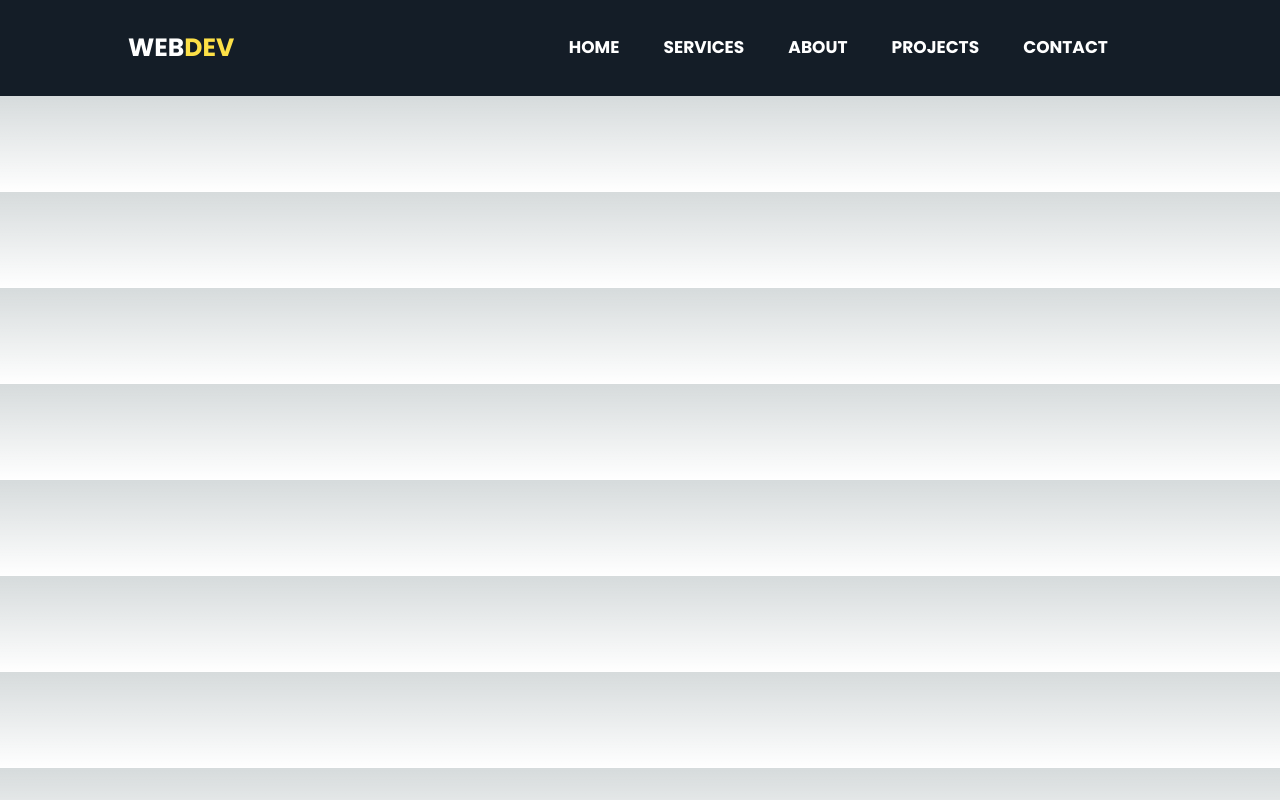
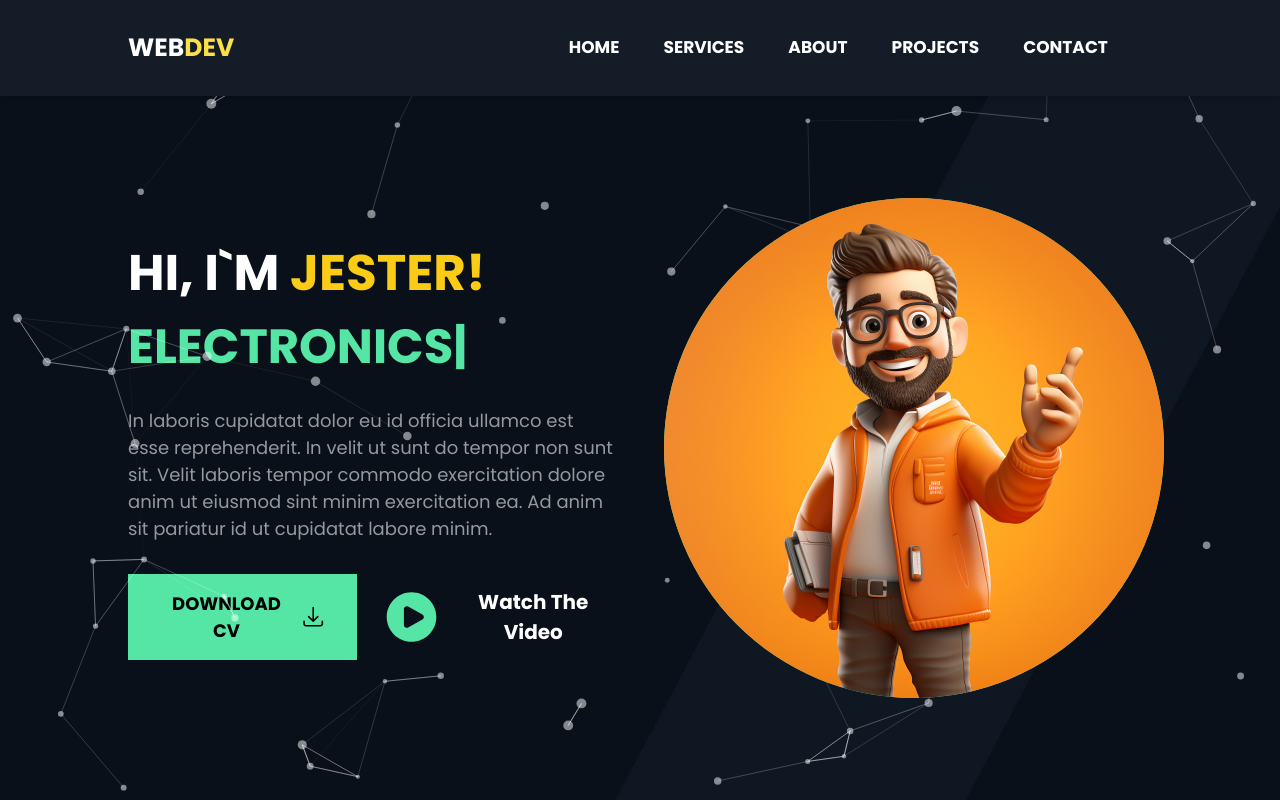
Before and after one commit to Photons3/lumine-portfolio, a Next.js app: page / in a window 1280 px wide. Built offline with nearby package versions, Linux system fonts and the light colour scheme.

Commit message:
Homepage Done

```diff
--- a/package.json
+++ b/package.json
@@ -12,7 +12,11 @@
     "@heroicons/react": "^2.1.1",
     "next": "14.0.4",
     "react": "^18",
-    "react-dom": "^18"
+    "react-dom": "^18",
+    "react-tsparticles": "^2.12.2",
+    "react-type-animation": "^3.2.0",
+    "tsparticles-engine": "^2.12.0",
+    "tsparticles-slim": "^2.12.0"
   },
   "devDependencies": {
     "@types/node": "^20",
--- a/src/components/Hero.tsx
+++ b/src/components/Hero.tsx
@@ -0,0 +1,50 @@
+import React from "react";
+import Particle from "./Particle";
+import TextEffect from "./TextEffect";
+import Image from "next/image";
+import { ArrowDownTrayIcon, PlayCircleIcon } from "@heroicons/react/24/solid";
+
+const Hero = () => {
+  return (
+    <div className="h-[88vh] bg-[url('/images/banner.jpg')] bg-cover bg-center">
+      <Particle />
+      <div className="w-[80%] grid-cols-1 mx-auto grid lg:grid-cols-2 gap-[3rem] h-[100%] items-center">
+        <div>
+          <h1 className="text-[35px] md:text-[50px] text-white font-bold">
+            HI, I`M <span className="text-yellow-400">JESTER!</span>
+          </h1>
+          <TextEffect />
+          <p className="mt-[1.5rem] text-[18px] text-[#ffffff92]">
+            In laboris cupidatat dolor eu id officia ullamco est esse
+            reprehenderit. In velit ut sunt do tempor non sunt sit. Velit
+            laboris tempor commodo exercitation dolore anim ut eiusmod sint
+            minim exercitation ea. Ad anim sit pariatur id ut cupidatat labore
+            minim.
+          </p>
+          <div className="mt-[2rem] flex-col space-y-6 sm:space-y-0 sm:flex sm:flex-row items-center sm:space-x-6">
+            <button className="px-[2rem] hover:bg-yellow-400 transition-all duration-200 py-[1rem] text-[18px] font-bold uppercase bg-[#55e6a5] text-black flex items-center space-x-2">
+              <p>Download CV</p>
+              <ArrowDownTrayIcon className="w-[1.6rem] h-[1.7rem] text-black" />
+            </button>
+            <button className="flex items-center space-x-2">
+              <PlayCircleIcon className="w-[4rem] h-[4rem] hover:text-yellow-400 transition-all duration-200 text-[#55e6a5]" />
+              <p className="text-[20px] font-semibold text-white">
+                Watch The Video
+              </p>
+            </button>
+          </div>
+        </div>
+        <div className="w-[500px] hidden bg-[#55e6a5] relative lg:flex items-center rounded-full h-[500px]">
+          <Image
+            src="/images/u1.jpg"
+            alt="user"
+            layout="fill"
+            className="object-cover rounded-full"
+          />
+        </div>
+      </div>
+    </div>
+  );
+};
+
+export default Hero;
--- a/src/components/MobileNav.tsx
+++ b/src/components/MobileNav.tsx
@@ -9,7 +9,7 @@
   const navAnimation = nav ? "translate-x-0" : "translate-x-[-100%]";
   return (
     <div
-      className={`fixed ${navAnimation} transform transition-all duration-300 top-0 left-0 right-0 bottom-0 z-[10000] bg-[#09101a]`}
+      className={`fixed ${navAnimation} transform transition-all duration-300 top-0 left-0 right-0 bottom-0 z-[100000] bg-[#09101a]`}
     >
       <div className="w-[100vw] h-[100vh] flex flex-col items-center justify-center">
         <div className="nav-link-mobile">HOME</div>
@@ -19,7 +19,7 @@
         <div className="nav-link-mobile">BLOG</div>
         <div className="nav-link-mobile">CONTACT</div>
       </div>
-      <div onClick={closeNav} className="absolute cursor-pointer top-[2rem] right-[2rem] w-[2rem] h-[2rem] text-yellow-400">
+      <div onClick={closeNav} className="absolute z-[10000000] cursor-pointer top-[2rem] right-[2rem] w-[2rem] h-[2rem] text-yellow-400">
         <XMarkIcon />
       </div>
     </div>
--- a/src/components/Nav.tsx
+++ b/src/components/Nav.tsx
@@ -7,7 +7,7 @@
 
 const Nav = ({ openNav }: Props) => {
   return (
-    <div className="w-[100%] top-0 h-[12vh] bg-[#141d27] shadow-md">
+    <div className="w-[100%] sticky z-[10000] top-0 h-[12vh] bg-[#141d27] shadow-md">
       <div className="flex items-center justify-between w-[80%] mx-auto h-[100%]">
         <h1 className="flex-[0.6] cursor-pointer text-[25px] text-white font-bold">
           WEB
--- /dev/null
+++ b/src/components/Particle.tsx
@@ -0,0 +1,105 @@
+import { useCallback } from "react";
+import type { Container, Engine } from "tsparticles-engine";
+import Particles from "react-tsparticles";
+//import { loadFull } from "tsparticles"; // if you are going to use `loadFull`, install the "tsparticles" package too.
+import { loadSlim } from "tsparticles-slim"; // if you are going to use `loadSlim`, install the "tsparticles-slim" package too.
+
+const Particle = () => {
+  const particlesInit = useCallback(async (engine: Engine) => {
+    console.log(engine);
+
+    // you can initialize the tsParticles instance (engine) here, adding custom shapes or presets
+    // this loads the tsparticles package bundle, it's the easiest method for getting everything ready
+    // starting from v2 you can add only the features you need reducing the bundle size
+    //await loadFull(engine);
+    await loadSlim(engine);
+  }, []);
+
+  const particlesLoaded = useCallback(
+    async (container: Container | undefined) => {
+      await console.log(container);
+    },
+    []
+  );
+
+  return (
+    <div>
+      <Particles
+        id="tsparticles"
+        init={particlesInit}
+        loaded={particlesLoaded}
+        options={{
+          background: {
+            //   color: {
+            //     value: "#0d47a1",
+            //   },
+          },
+          fpsLimit: 120,
+          interactivity: {
+            events: {
+              onClick: {
+                enable: true,
+                mode: "push",
+              },
+              onHover: {
+                enable: true,
+                mode: "repulse",
+              },
+              resize: true,
+            },
+            modes: {
+              push: {
+                quantity: 4,
+              },
+              repulse: {
+                distance: 200,
+                duration: 0.4,
+              },
+            },
+          },
+          particles: {
+            color: {
+              value: "#ffffff",
+            },
+            links: {
+              color: "#ffffff",
+              distance: 120,
+              enable: true,
+              opacity: 0.5,
+              width: 1,
+            },
+            move: {
+              direction: "none",
+              enable: true,
+              outModes: {
+                default: "bounce",
+              },
+              random: false,
+              speed: 4,
+              straight: false,
+            },
+            number: {
+              density: {
+                enable: true,
+                area: 800,
+              },
+              value: 60,
+            },
+            opacity: {
+              value: 0.5,
+            },
+            shape: {
+              type: "circle",
+            },
+            size: {
+              value: { min: 2, max: 5 },
+            },
+          },
+          detectRetina: true,
+        }}
+      />
+    </div>
+  );
+};
+
+export default Particle;
--- /dev/null
+++ b/src/components/TextEffect.tsx
@@ -0,0 +1,26 @@
+import React from "react";
+import { TypeAnimation } from "react-type-animation";
+
+const TextEffect = () => {
+  return (
+    <TypeAnimation
+      sequence={[
+        // Same substring at the start will only be typed out once, initially
+        "Programmer",
+        1500, // wait 1s before replacing "Mice" with "Hamsters"
+        "Electronics Engineer",
+        1500,
+        "Web Developer",
+        1500,
+        "Gamer",
+        1500,
+      ]}
+      wrapper="span"
+      speed={50}
+      className="text-[2rem] md:text-[3rem] text-[#55e6a5] font-bold uppercase"
+      repeat={Infinity}
+    />
+  );
+};
+
+export default TextEffect;
--- a/src/pages/index.tsx
+++ b/src/pages/index.tsx
@@ -1,3 +1,4 @@
+import Hero from "@/components/Hero";
 import MobileNav from "@/components/MobileNav";
 import Nav from "@/components/Nav";
 import React, { useState } from "react";
@@ -18,6 +19,10 @@
         <MobileNav nav={nav} closeNav={closeNav} />
         <Nav openNav={openNav} />
         {/* Hero Section */}
+        <Hero />
+        <div>
+          {/* About Section */}
+        </div>
       </div>
     </div>
   );
```
Also changed, not shown: 1 other file (tests, documents, lock files or other folders).
